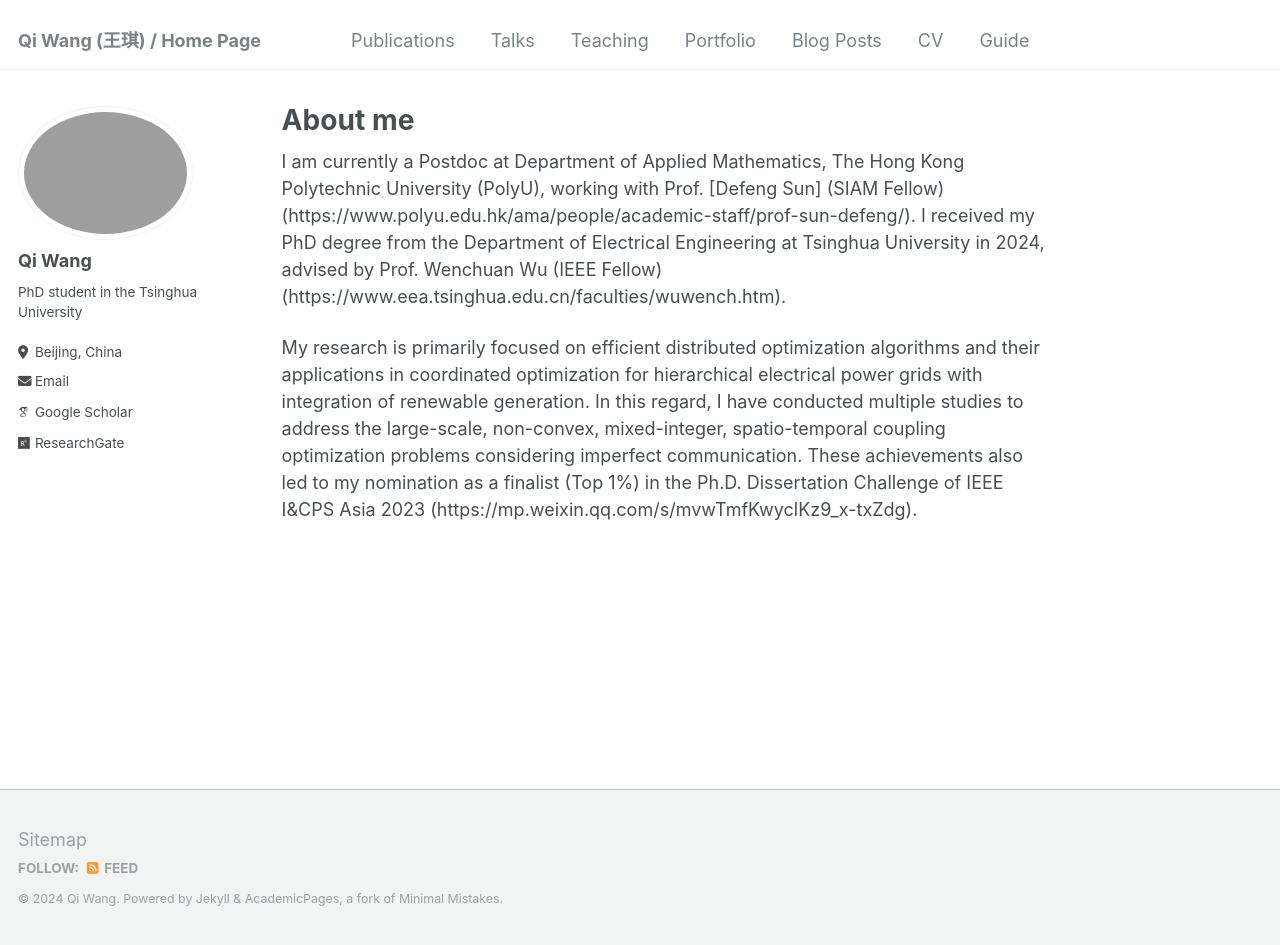
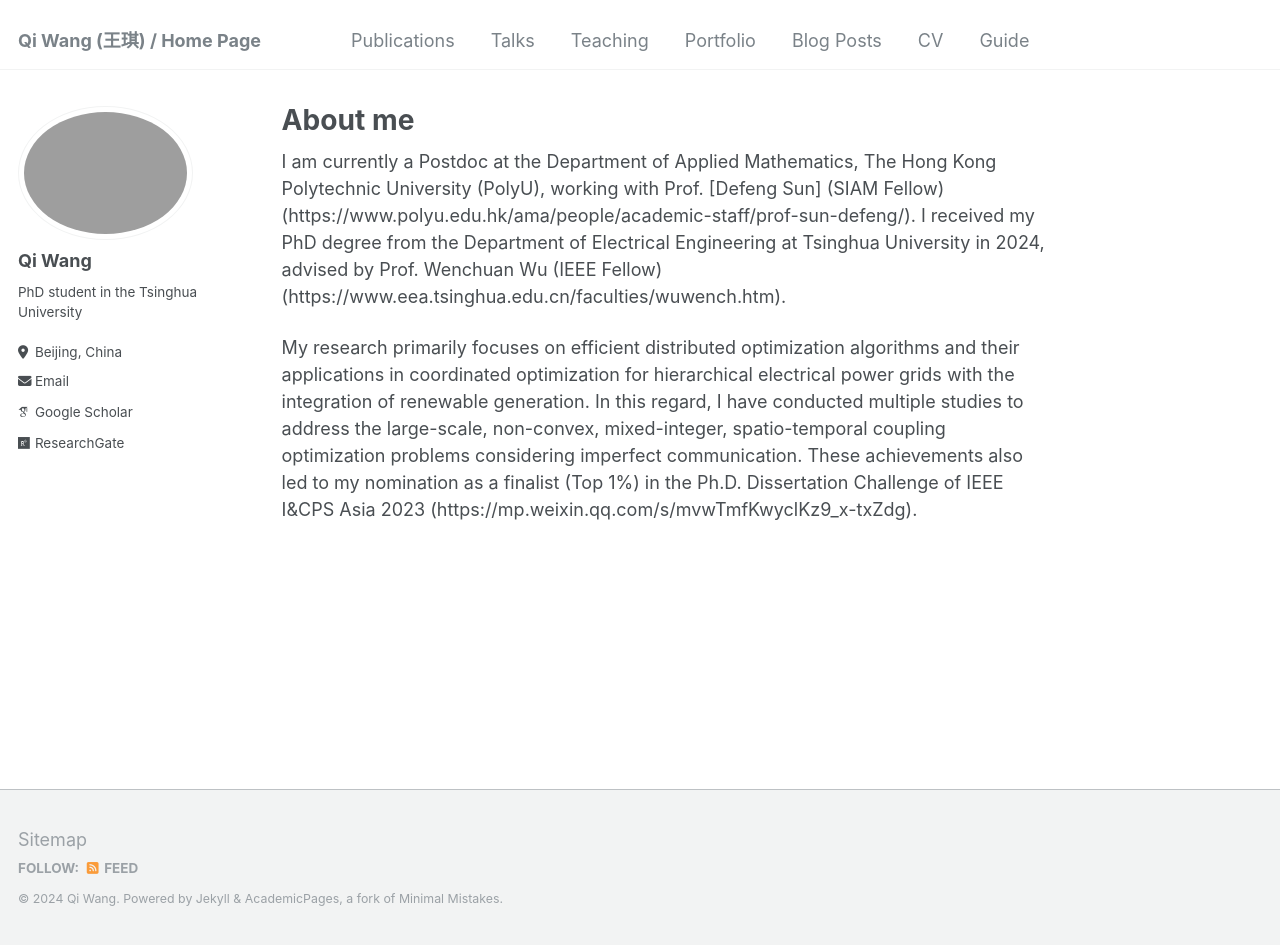
Before and after one commit to lalajiayou/WangQi_THU.github.io, a Jekyll site: the page built from _pages/about.md, in a window 1280 px wide and 945 px high. Built offline with Jekyll 4.4.1, drawn with Linux system fonts in a browser that asks for light colours; some web fonts are replaced.

Commit message:
Update about.md

```diff
--- a/_pages/about.md
+++ b/_pages/about.md
@@ -8,6 +8,6 @@ redirect_from:
   - /about.html
 ---
 
-I am currently a Postdoc at Department of Applied Mathematics, The Hong Kong Polytechnic University (PolyU), working with Prof. [Defeng Sun] (SIAM Fellow) (https://www.polyu.edu.hk/ama/people/academic-staff/prof-sun-defeng/). I received my PhD degree from the Department of Electrical Engineering at Tsinghua University in 2024, advised by Prof. Wenchuan Wu (IEEE Fellow) (https://www.eea.tsinghua.edu.cn/faculties/wuwench.htm).
+I am currently a Postdoc at the Department of Applied Mathematics, The Hong Kong Polytechnic University (PolyU), working with Prof. [Defeng Sun] (SIAM Fellow) (https://www.polyu.edu.hk/ama/people/academic-staff/prof-sun-defeng/). I received my PhD degree from the Department of Electrical Engineering at Tsinghua University in 2024, advised by Prof. Wenchuan Wu (IEEE Fellow) (https://www.eea.tsinghua.edu.cn/faculties/wuwench.htm).
 
-My research is primarily focused on efficient distributed optimization algorithms and their applications in coordinated optimization for hierarchical electrical power grids with integration of renewable generation. In this regard, I have conducted multiple studies to address the large-scale, non-convex, mixed-integer, spatio-temporal coupling optimization problems considering imperfect communication. These achievements also led to my nomination as a finalist (Top 1%) in the Ph.D. Dissertation Challenge of IEEE I&CPS Asia 2023 (https://mp.weixin.qq.com/s/mvwTmfKwyclKz9_x-txZdg).
+My research primarily focuses on efficient distributed optimization algorithms and their applications in coordinated optimization for hierarchical electrical power grids with the integration of renewable generation. In this regard, I have conducted multiple studies to address the large-scale, non-convex, mixed-integer, spatio-temporal coupling optimization problems considering imperfect communication. These achievements also led to my nomination as a finalist (Top 1%) in the Ph.D. Dissertation Challenge of IEEE I&CPS Asia 2023 (https://mp.weixin.qq.com/s/mvwTmfKwyclKz9_x-txZdg).
```
